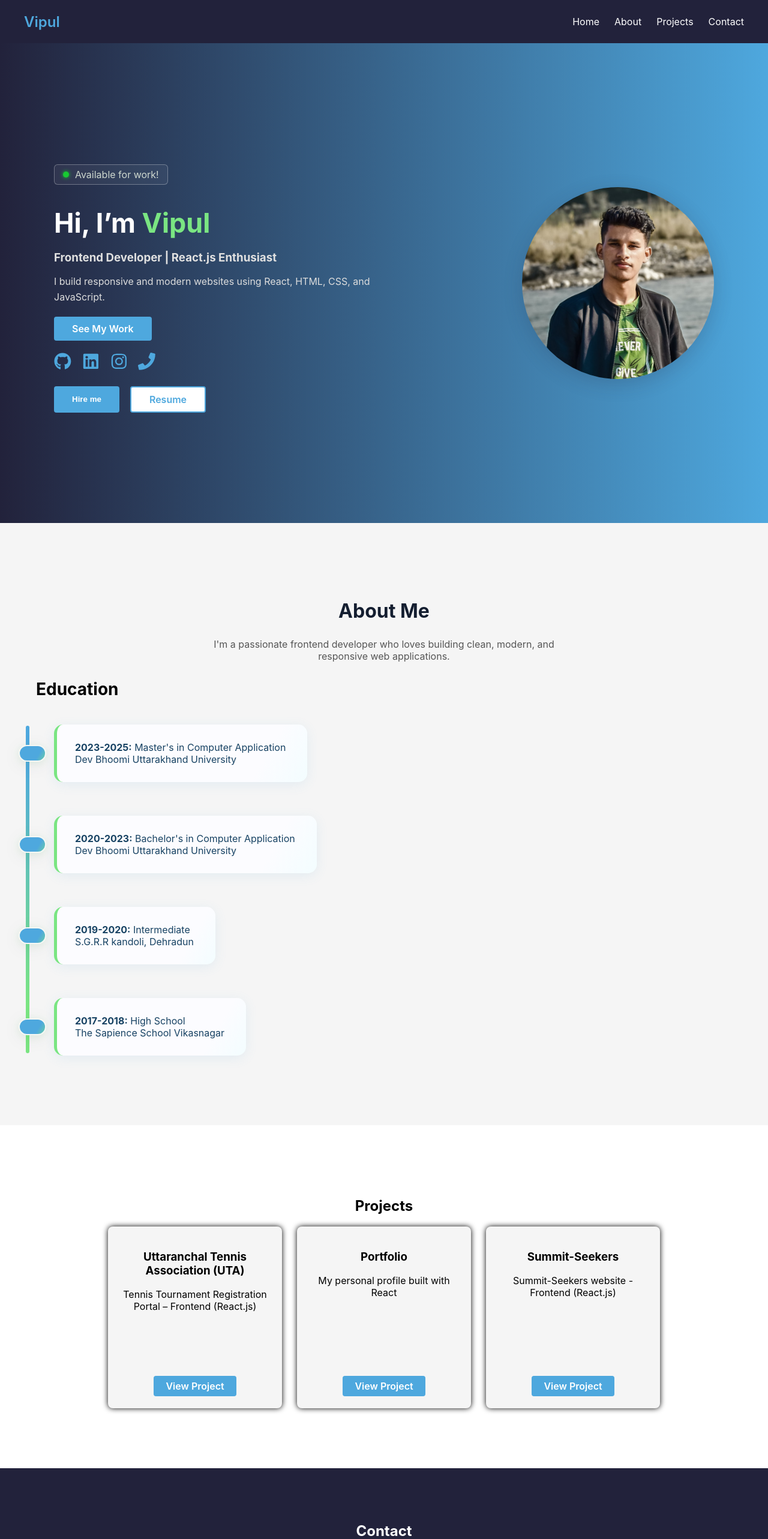
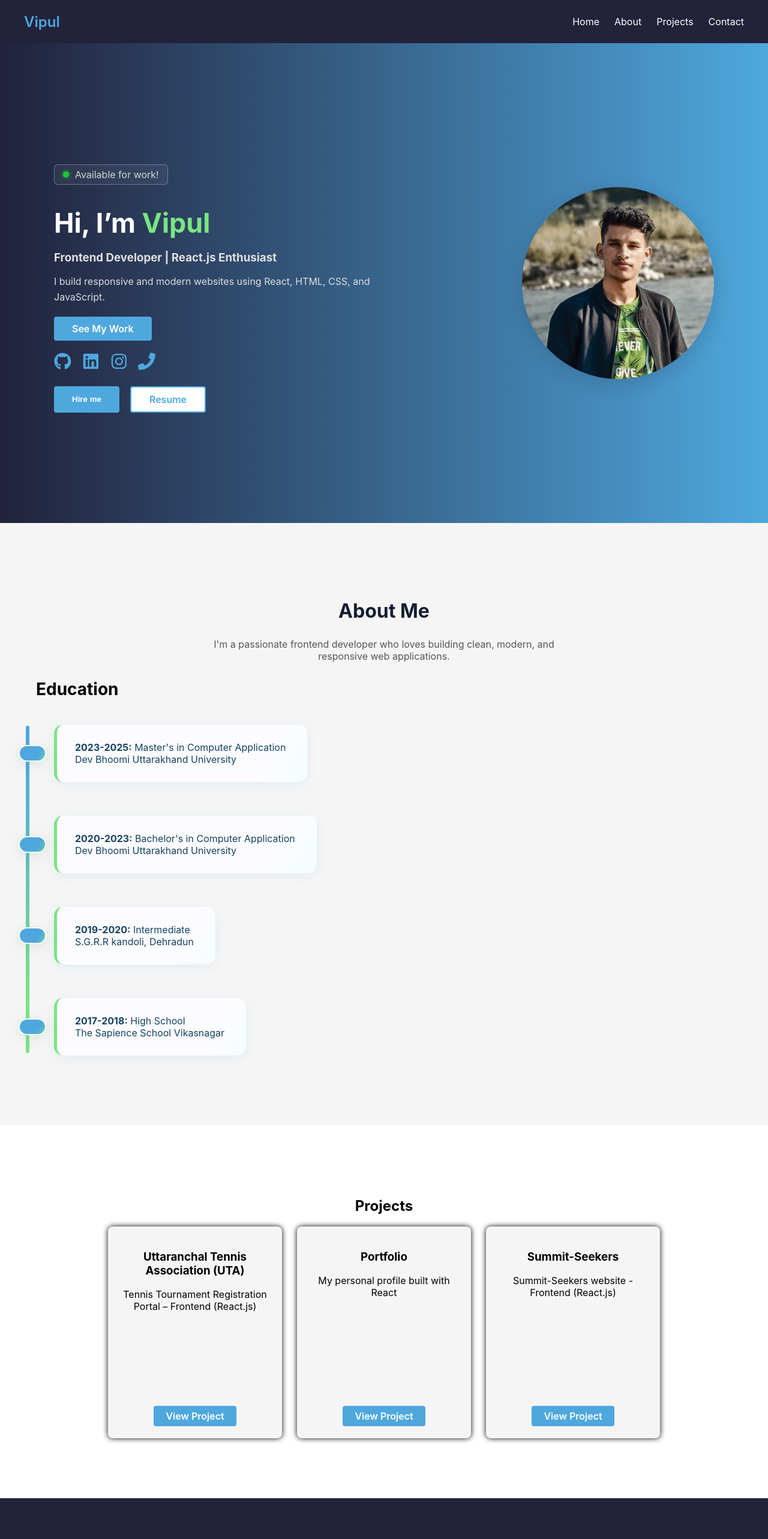
Before and after one commit to vipul0072/my-personal-portfolio, a React (Create React App) app: page / in a window 1280 px wide. Shown: the top 2566 px of the page at 60% size. Built offline with nearby package versions, Linux system fonts and the light colour scheme.

Commit message:
Increase card text height from 200px to 250px

```diff
--- a/src/style/Projects.css
+++ b/src/style/Projects.css
@@ -21,7 +21,7 @@
   transform: translateY(-5px);
 }
 .card-text{
-  height:200px;
+  height:250px;
 }
 .project-link {
   display: inline-block;
```
